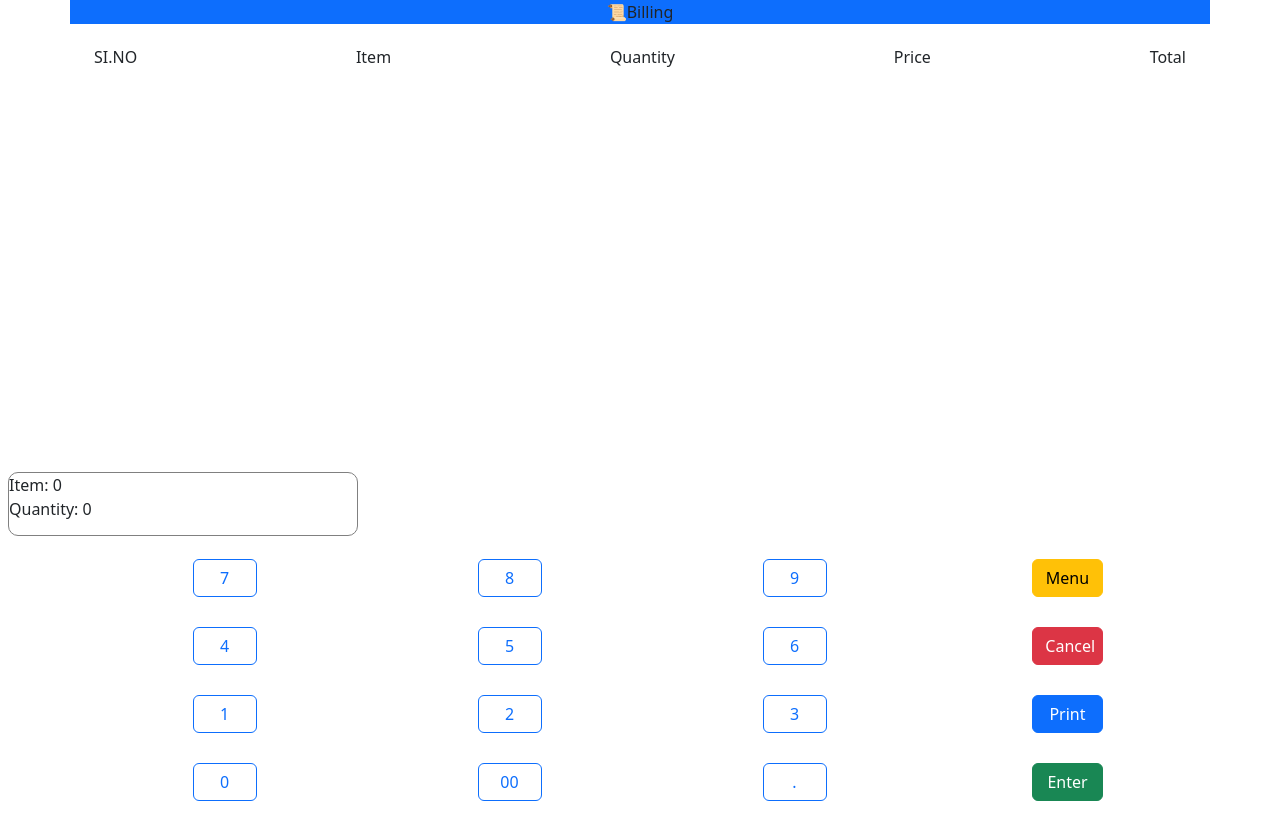
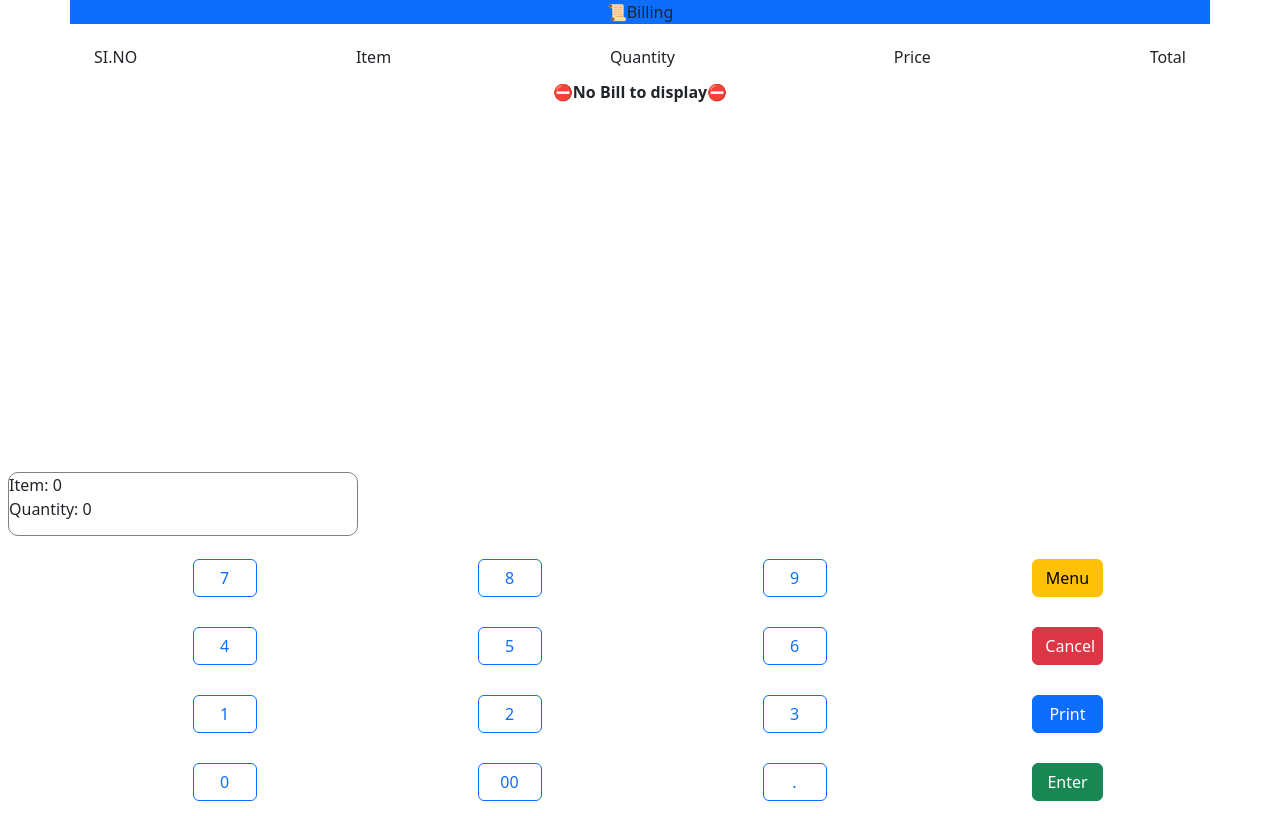
Before and after one commit to gokul-ceo/restuarentmanagement, a React (Create React App) app: page / in a window 1280 px wide. Built offline with nearby package versions, Linux system fonts and the light colour scheme.

Commit message:
added new changes

```diff
--- a/src/component/BillItemDisplay.jsx
+++ b/src/component/BillItemDisplay.jsx
@@ -1,4 +1,4 @@
-import React from "react";
+import React, { useEffect, useState } from "react";
 import './billing.css';
 const style={
     display:{
@@ -23,13 +23,25 @@ const style={
     },
     item:{
         marginTop:'5px'
+    },
+    overflowcontainer:{
+        height:'45vh',
+    },
+    warning:{
+        textAlign:'center',
+        fontWeight:'bolder'
     }
 
 }
 function BillitemDisplay(props){
     console.log(props.value);
     const Todisplay = props.value
+    const[isempty,setempty] = useState(false)
+    useEffect(()=>{
+        Todisplay.length<=0?setempty(true):setempty(false)
+    },[Todisplay])
     return <>
+
     <div style={style.display} className=" billitemdisplay container-sm ">
     <div style={style.detailsdefault} className="container d-flex justify-content-between itemdetails ">
           <h6>SI.NO</h6>
@@ -38,7 +50,8 @@ function BillitemDisplay(props){
           <h6>Price</h6>
           <h6>Total</h6>
        </div>
-       {Todisplay.map((item)=>
+       <div style={style.overflowcontainer} className="container  overflow-auto">
+        {!isempty?Todisplay.map((item)=>
         <div style={style.details} className="container d-flex justify-content-between itemdetails ">
         <h6 style={style.item}>1.</h6>
         <h6 style={style.item}>{item[0]}</h6>
@@ -46,7 +59,9 @@ function BillitemDisplay(props){
         <h6 style={style.item}>8</h6>
         <h6 style={style.item}>₹64</h6>
         </div>
-       )}
+       ):<div style={style.warning} className="warningdiv"><span>⛔No Bill to display⛔</span></div>}
+
+       </div>
 
     </div>
     </>
```
